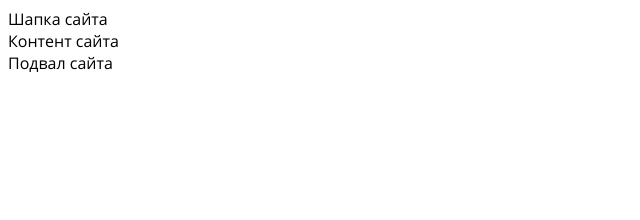
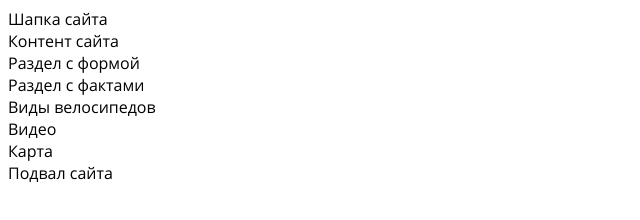
Before and after one commit to dmitry-ios/bicycles, a website: page source/index.html in a window 1280 px wide. Shown: the whole page, without its empty margins (0-640 px from the left). Drawn offline with nearby package versions, Linux system fonts and the light colour scheme; files that its build step writes are made by us from their sources.

Commit message:
Добавляет крупные разделы сайта

```diff
--- a/source/index.html
+++ b/source/index.html
@@ -14,6 +14,26 @@
 
     <main>
       Контент сайта
+
+      <section>
+        Раздел с формой
+      </section>
+
+      <section>
+        Раздел с фактами
+      </section>
+
+      <section>
+        Виды велосипедов
+      </section>
+
+      <section>
+        Видео
+      </section>
+
+      <section>
+        Карта
+      </section>
     </main>
 
     <footer>
```
